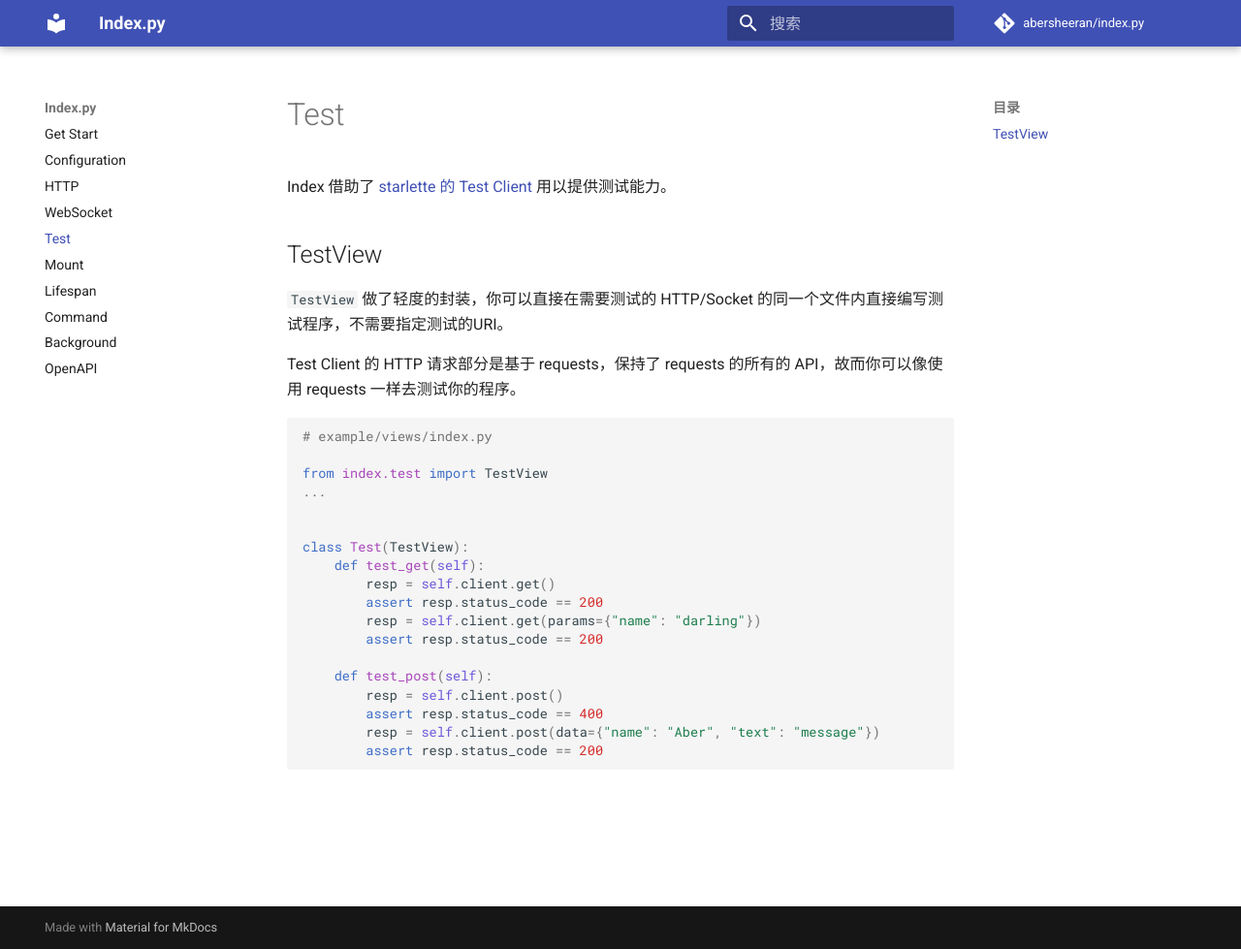
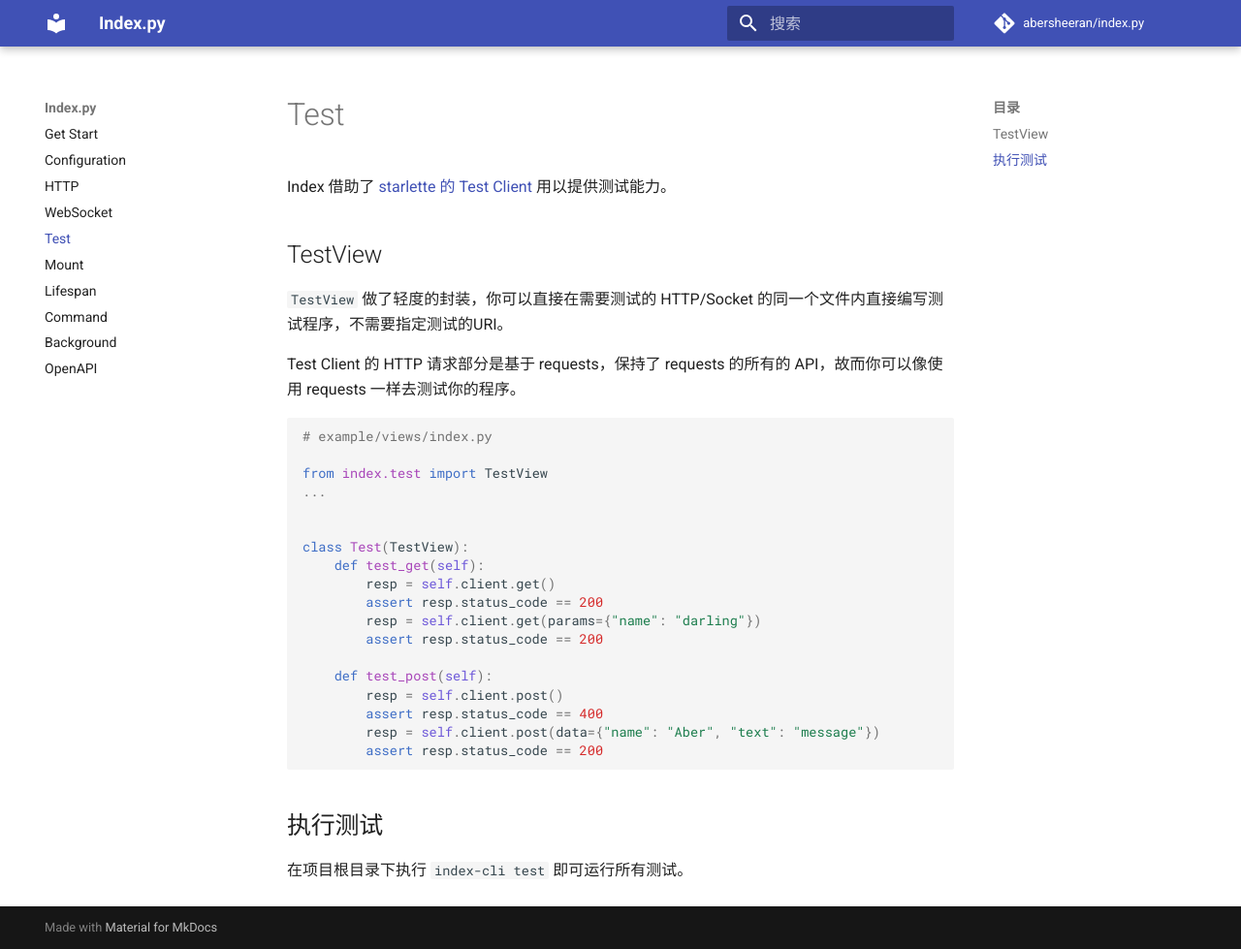
Before and after one commit to abersheeran/kui, an MkDocs documentation site: the page built from docs/test.md, in a window 1280 px wide and 979 px high. Shown: the whole window at 97% size. Built offline with MkDocs 1.6.1 and Material for MkDocs 9.7.7, drawn with Linux system fonts in a browser that asks for light colours; comment, search, counter and statistics services are not loaded.

Commit message:
update: test document

````diff
--- a/docs/test.md
+++ b/docs/test.md
@@ -26,3 +26,7 @@ class Test(TestView):
         resp = self.client.post(data={"name": "Aber", "text": "message"})
         assert resp.status_code == 200
 ```
+
+## 执行测试
+
+在项目根目录下执行 `index-cli test` 即可运行所有测试。
````
